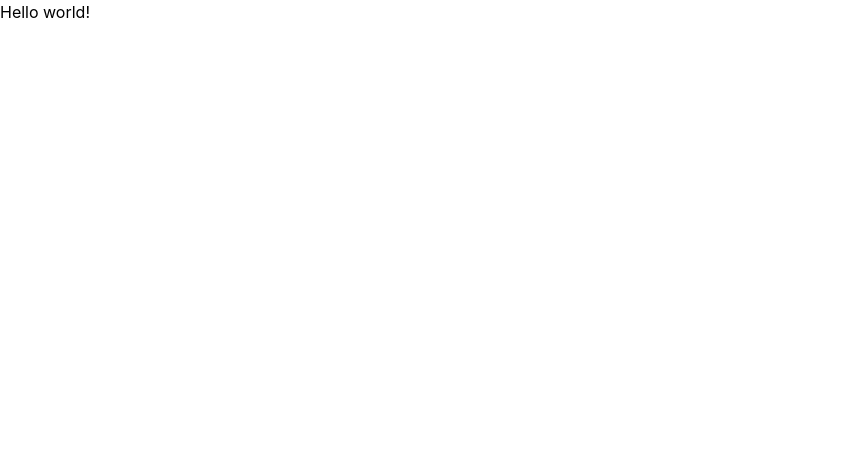
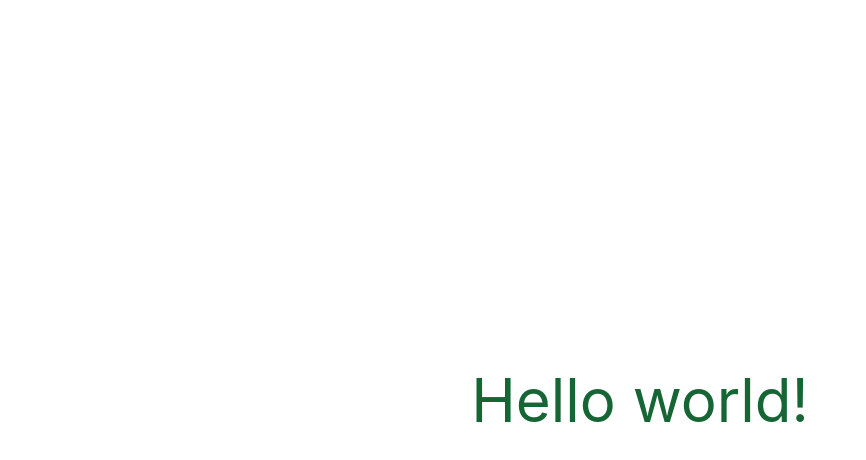
Before and after one commit to sallah26/portifolio, a React (Create React App) app: page / in a window 1280 px wide. Shown: the top 460 px of the page, without its empty margins (0-866 px from the left). Built offline with nearby package versions, Linux system fonts and the light colour scheme.

Commit message:
project setting up

```diff
--- a/src/App.js
+++ b/src/App.js
@@ -3,7 +3,7 @@
 
 function App() {
   return (
-    <div className="flex items-center justify-center">
+    <div className="flex min-h-screen items-center justify-center">
       <p className='text-6xl text-green-800'>Hello world!</p>
     </div>
   );
--- a/tailwind.config.js
+++ b/tailwind.config.js
@@ -1,6 +1,6 @@
 /** @type {import('tailwindcss').Config} */
 module.exports = {
-  content: [],
+  content: ["./src/**/*.{js,jsx,ts,tsx}",],
   theme: {
     extend: {},
   },
```
